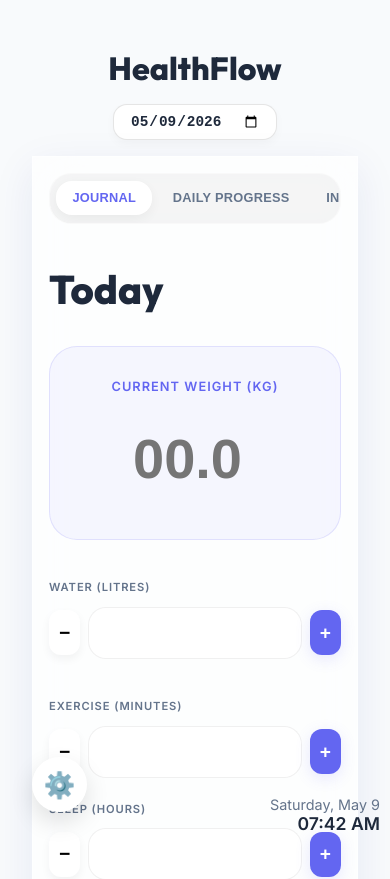
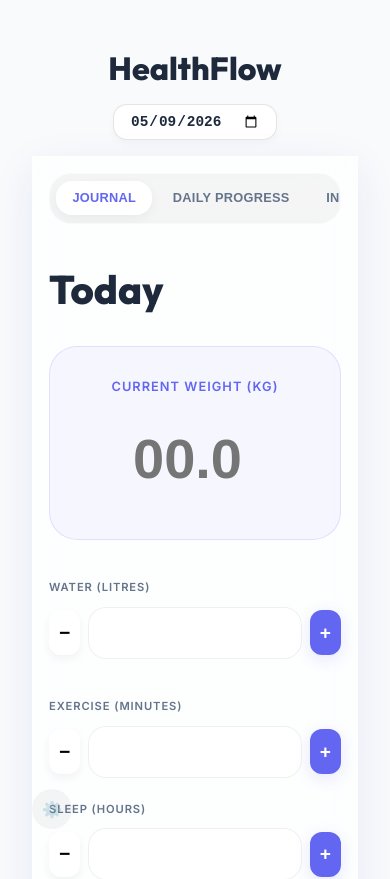
Before and after one commit to bbennett2811/HealthFlow, a Next.js app: page / in a window 390 px wide. Shown: the top 879 px of the page. Built offline with nearby package versions, Linux system fonts and the light colour scheme.

Commit message:
Add files via upload

```diff
--- a/app/globals.css
+++ b/app/globals.css
@@ -146,7 +146,18 @@ input:focus, textarea:focus { border-color: var(--accent-color); box-shadow: 0 0
     .submit-btn { padding: 1.2rem; font-size: 1rem; }
     .modal { width: 95%; padding: 1.5rem; }
     .insight-card { padding: 1rem !important; }
-    .date-time-display { bottom: 10px; right: 10px; font-size: 0.8rem; }
+    .date-time-display { display: none; }
+    .settings-btn {
+        width: 40px;
+        height: 40px;
+        font-size: 1rem;
+        bottom: 15px;
+        right: 15px;
+        opacity: 0.4;
+        background: rgba(0,0,0,0.1);
+        box-shadow: none;
+    }
+    .settings-btn:hover { opacity: 1; background: white; }
 }
 
 @keyframes fadeIn { from { opacity: 0; transform: translateY(10px); } to { opacity: 1; transform: translateY(0); } }
```
